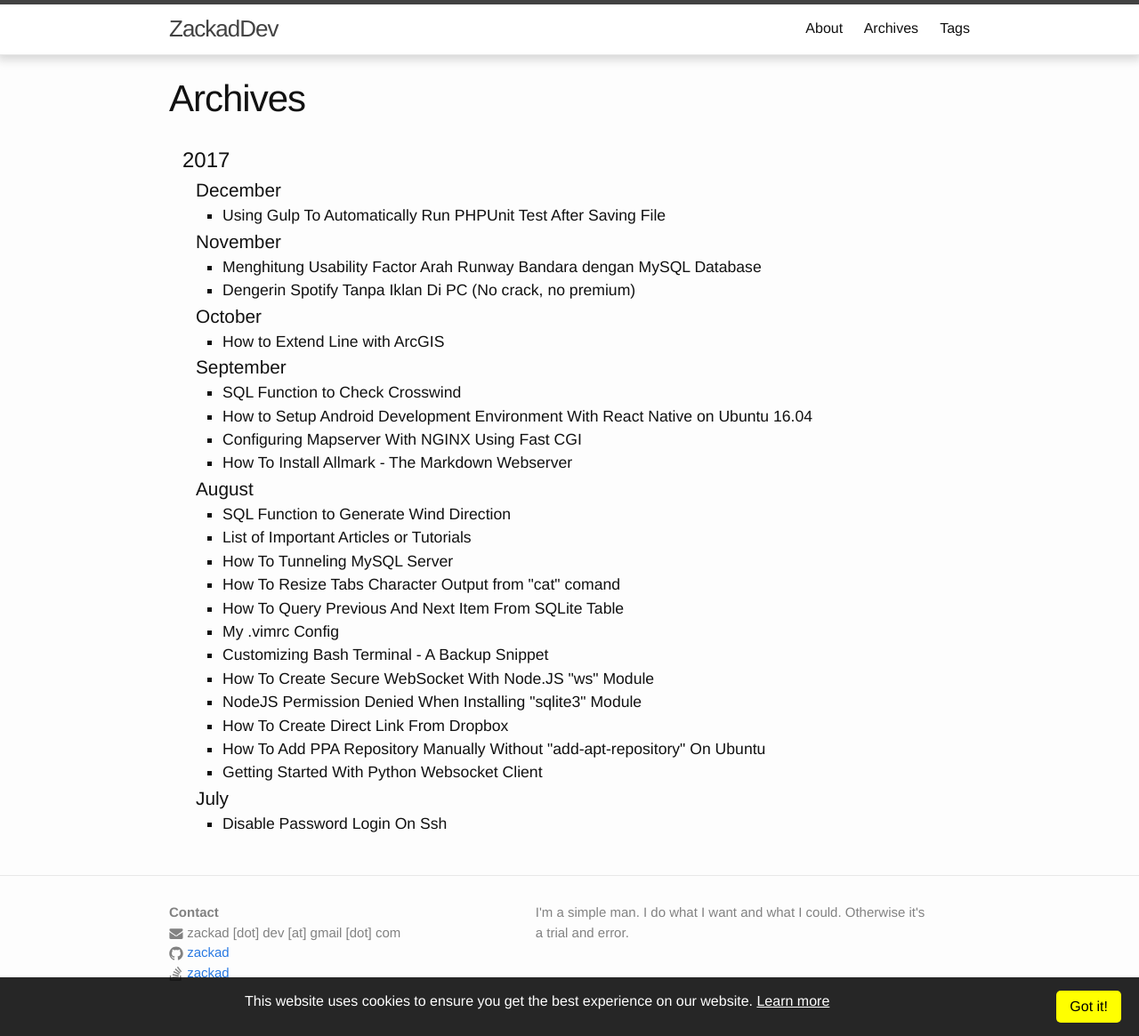
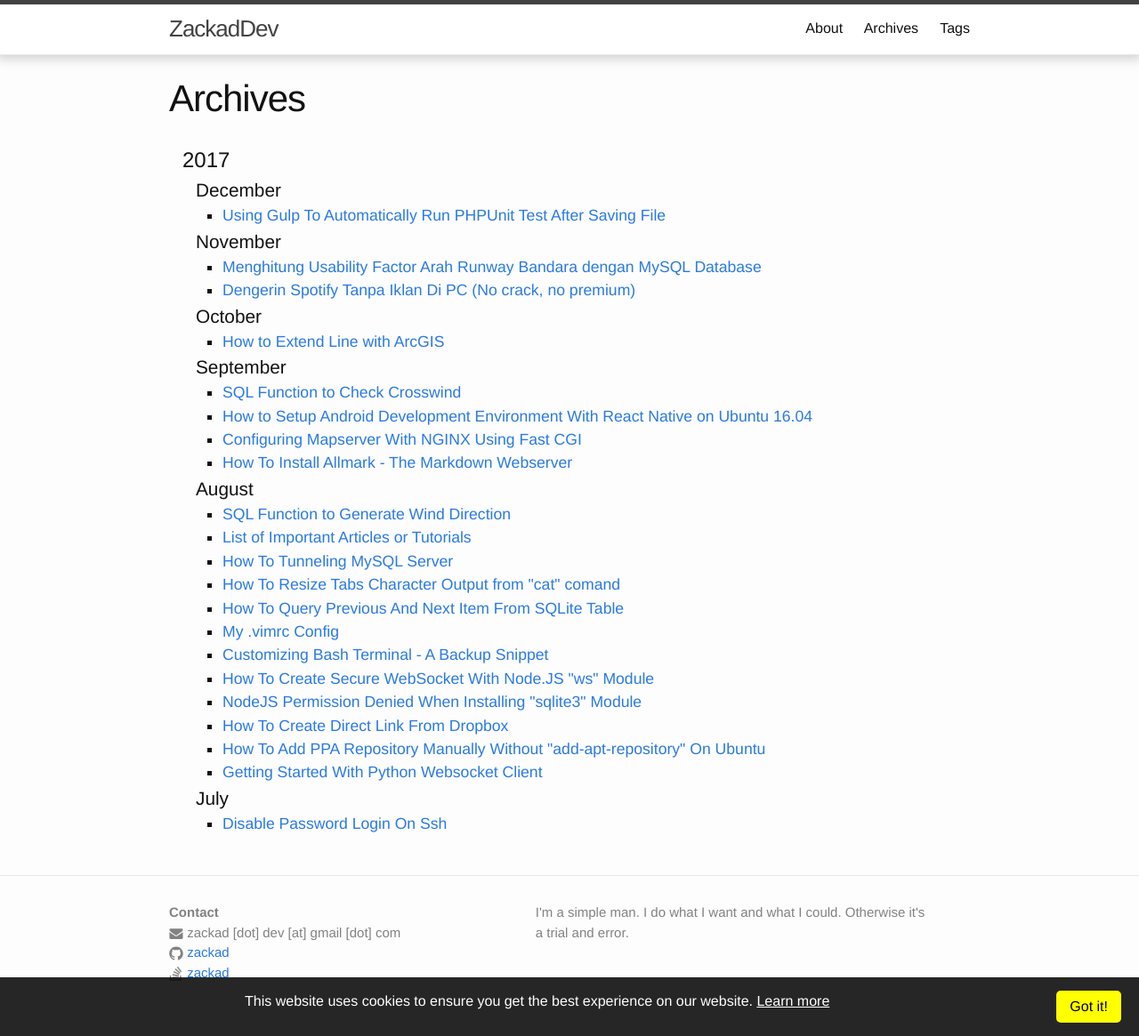
Before and after one commit to zackad/blog-src, a Jekyll site: the page built from archives.html, in a window 1280 px wide and 1165 px high. Shown: the whole window at 89% size. Built offline with Jekyll 4.4.1, drawn with Linux system fonts in a browser that asks for light colours.

Commit message:
add url to archive list item, #22

```diff
--- a/archives.html
+++ b/archives.html
@@ -15,13 +15,13 @@ permalink: /archives/
 
       {% if post_month == month %}
 
-        <li class="archive-item">{{ post.title }}</li>
+        <li class="archive-item"><a href="{{ post.url }}">{{ post.title }}</a></li>
 
       {% else %}
 
         {% capture month %}{{ post.date | date: "%B" }}{% endcapture %}
         <span class="month">{{ post_month }}</span>
-        <li class="archive-item">{{ post.title }}</li>
+        <li class="archive-item"><a href="{{ post.url }}">{{ post.title }}</a></li>
 
       {% endif %}
 
@@ -38,7 +38,7 @@ permalink: /archives/
 
         {% capture month %}{{ post.date | date: "%B" }}{% endcapture %}
         <span class="month">{{ post_month }}</span>
-        <li class="archive-item">{{ post.title }}</li>
+        <li class="archive-item"><a href="{{ post.url }}">{{ post.title }}</a></li>
 
       {% endif %}
 
```
